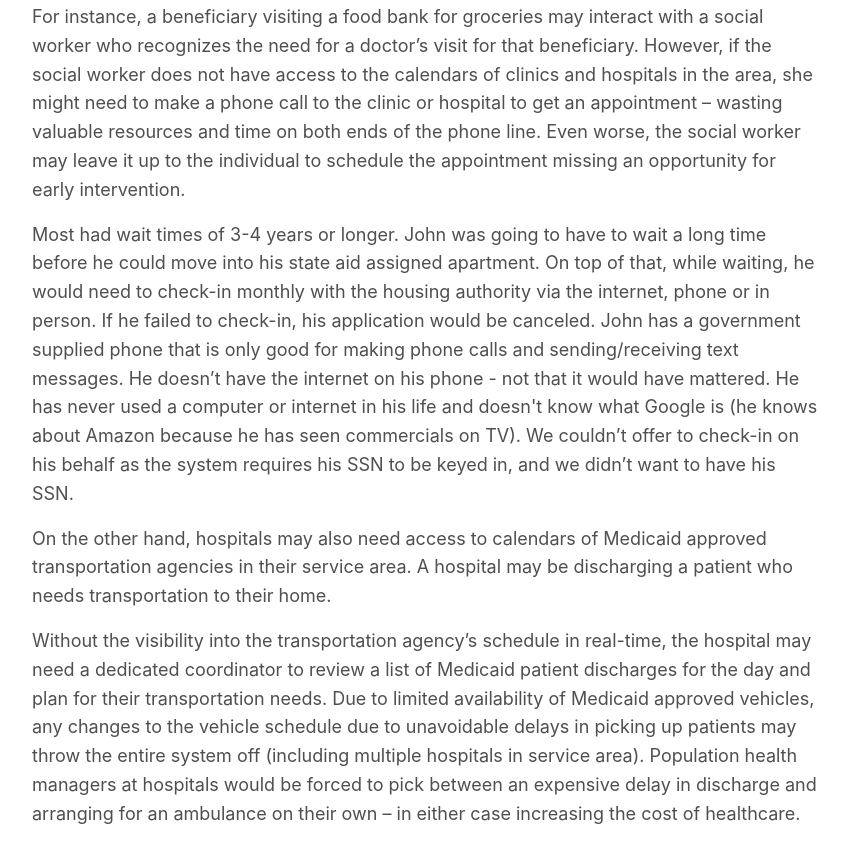
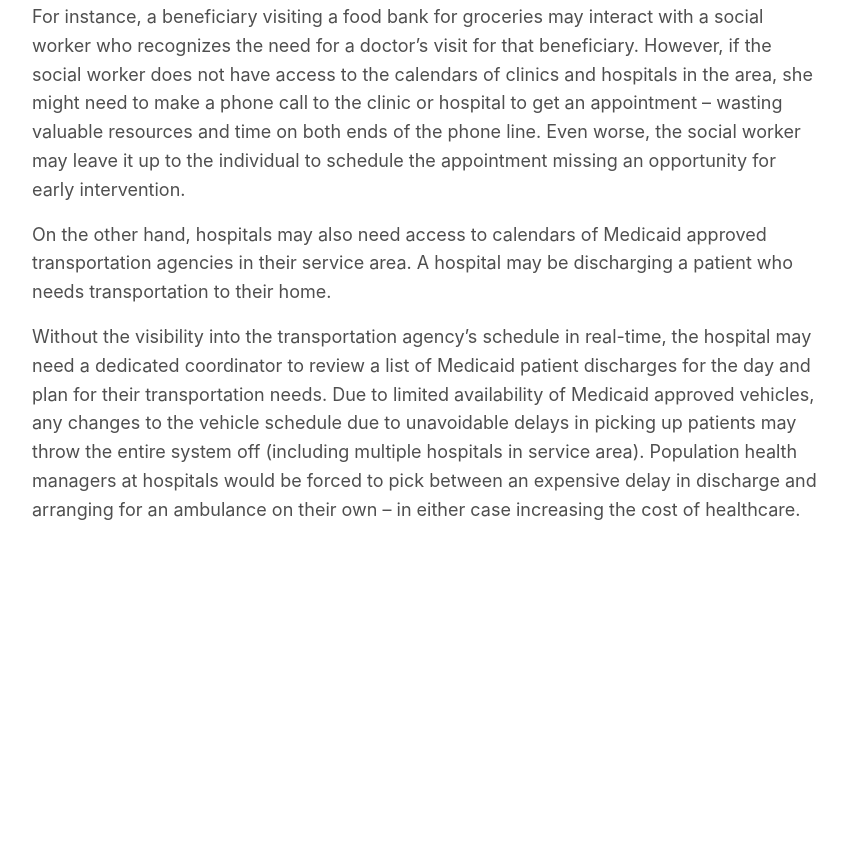
Before and after one commit to mycleanbill/socilifewebsite, a plain HTML site: page public/case-for-real-time-visibility-between-organizations.html in a window 1280 px wide. Shown: the part 799-1662 px from the top of the page, without its empty margins (353-1200 px from the left). After the commit the page ends 1388 px from the top, so only its background shows below. Drawn offline with nearby package versions, Linux system fonts and the light colour scheme.

```diff
--- a/public/case-for-real-time-visibility-between-organizations.html
+++ b/public/case-for-real-time-visibility-between-organizations.html
@@ -104,8 +104,6 @@
 				    <p>For instance, a beneficiary visiting a food bank for groceries may interact with a social worker who recognizes the need for a doctor’s visit for that beneficiary. However, if the social worker does not have access to the calendars of clinics and hospitals in the area, she might need to make a phone call to the clinic or hospital to get an appointment – wasting valuable resources and time on both ends of the phone line. Even worse, the social worker may leave it up to the individual to schedule the appointment missing an opportunity for early intervention.
 					</p>
 
-				    <p> Most had wait times of 3-4 years or longer. John was going to have to wait a long time before he could move into his state aid assigned apartment. On top of that, while waiting, he would need to check-in monthly with the housing authority via the internet, phone or in person. If he failed to check-in, his application would be canceled. John has a government supplied phone that is only good for making phone calls and sending/receiving text messages. He doesn’t have the internet on his phone - not that it would have mattered. He has never used a computer or internet in his life and doesn't know what Google is (he knows about Amazon because he has seen commercials on TV). We couldn’t offer to check-in on his behalf as the system requires his SSN to be keyed in, and we didn’t want to have his SSN. </p>
-
 				    <p> On the other hand, hospitals may also need access to calendars of Medicaid approved transportation agencies in their service area. A hospital may be discharging a patient who needs transportation to their home.
 					</p>
 
```
